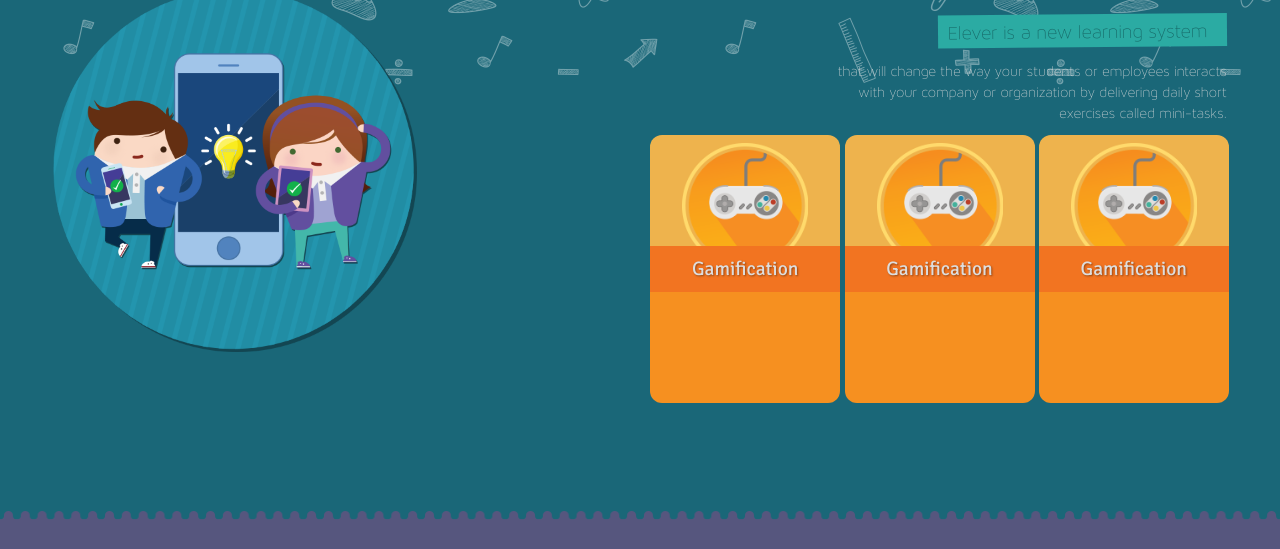
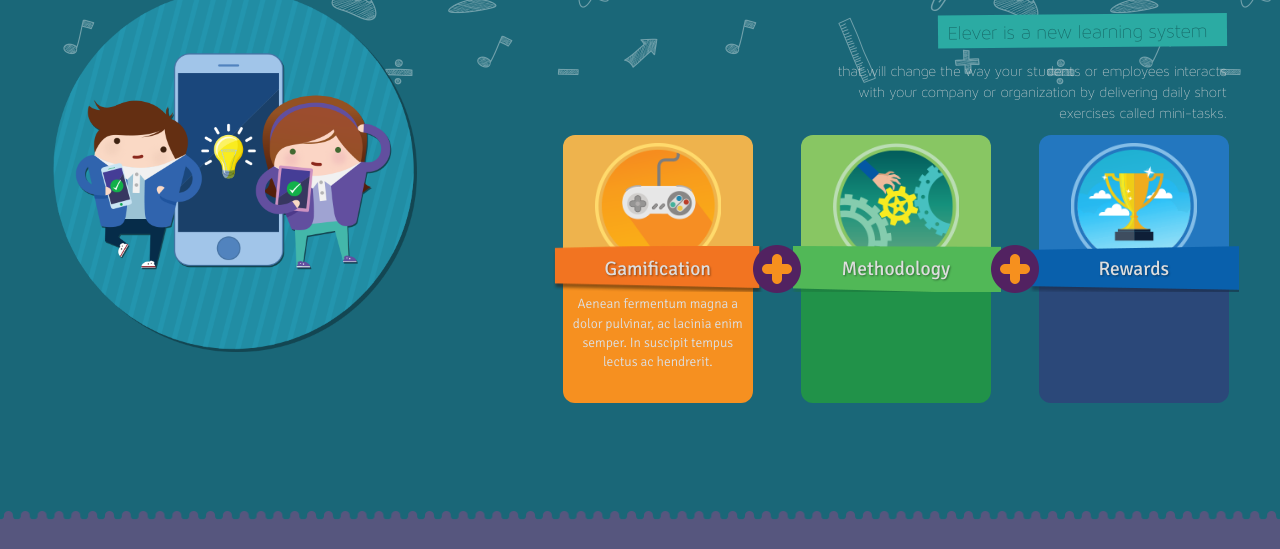
Before and after one commit to altusforge/altusforge.github.io, a website: page index.html in a window 1280 px wide. Shown: the part 249-798 px from the top of the page. Drawn offline with Linux system fonts and the light colour scheme.

Commit message:
udpated cards first page

```diff
--- a/index.html
+++ b/index.html
@@ -79,47 +79,50 @@
           <div>
             <h1>It's all about microeducation</h1>
             <h2>Meet a new education basis</h2>
-            <div class="shaped"><span>Elever is a new learning system</span></div>
+            <div class="shaped">
+              <span>Elever is a new learning system</span>
+            </div>
             <div class="row">
               <div class="col-md-offset-8 col-md-8">
                 <p>that will change the way your students or employees interacts with your company or organization by delivering daily short exercises called mini-tasks.</p>
               </div>
             </div>
             <div class="row">
-              <div class="card yellow">
+              <div class="card-container">
+                <div class="card orange">
                   <div class="top">
-                  <img src="img/ic_page_01_gamification.png"/>
+                    <img src="img/ic_page_01_gamification.png" />
                   </div>
                   <div class="title">
                     Gamification
                   </div>
                   <div class="bottom">
+                    Aenean fermentum magna a dolor pulvinar, ac lacinia enim semper. In suscipit tempus lectus ac hendrerit.
                   </div>
                 </div>
-              <div class="card yellow">
+                <img src="img/ic_plus_page01.png" />
+                <div class="card green">
                   <div class="top">
-                  <img src="img/ic_page_01_gamification.png"/>
+                    <img src="img/ic_page_01_method.png" />
                   </div>
                   <div class="title">
-                  Gamification
+                    Methodology
                   </div>
                   <div class="bottom">
                   </div>
                 </div>
-              <div class="card yellow">
+                <img src="img/ic_plus_page01.png" />
+                <div class="card blue">
                   <div class="top">
-                  <img src="img/ic_page_01_gamification.png"/>
+                    <img src="img/ic_page_01_rewards.png" />
                   </div>
                   <div class="title">
-                  Gamification
+                    Rewards
                   </div>
                   <div class="bottom">
                   </div>
                 </div>
-              <!--<div class="card green">
               </div>
-              <div class="card blue">
-              </div>-->
             </div>
           </div>
         </div>
--- a/less/cards.less
+++ b/less/cards.less
@@ -2,6 +2,15 @@
 @card-title-height: 46px;
 @card-title-top: @card-title-height / 2;
 
+
+.card-container {
+  .flex-display();
+  .flex-direction(row);
+  .justify-content(flex-end);
+  img {
+    z-index: 100;
+  }
+}
 
 .card {
   background-repeat: no-repeat;
@@ -11,28 +20,33 @@
   position: relative;
   font-family: @font-family-elever;
   font-weight: 300;
+  text-align: center;
+
 
   .top {
     height: 50%;
     border-top-left-radius: @card-border-radius;
     border-top-right-radius: @card-border-radius;
-    text-align: center;
     background: #eeb34d;
     padding-top:8px;
   }
 
   .title {
-    text-align: center;
     position: absolute;
     left:0;
     right:0;
     top: ~"calc(50% - @{card-title-top})";
-    background: #f27421;
     line-height: @card-title-height;
     z-index: 10;
     font-weight: 400;
     font-size: 1.3em;
     text-shadow: 1px 1px 2px rgba(0,0,0,0.4);
+    margin-left: -10px;
+    margin-right: -10px;
+    background: url(../img/bg_orange_stripe_drop.png);
+    background-repeat: no-repeat;
+    background-position: center;
+    background-size: cover;
   }
 
   .bottom {
@@ -45,17 +59,32 @@
     border-bottom-right-radius: @card-border-radius;
     background: #f69020;
     z-index: 1;
+    font-size: 0.9em;
+    padding: 25px 5px 4px;
 
   }
 
-  /*&.yellow {
-    background-image: url(../img/bg_yellow_card.png);
-  }
   &.green {
-    background-image: url(../img/bg_green_card.png);
+    .top {
+      background-color: #88c663
+    }
+    .title {
+      background: url(../img/bg_green_stripe_drop.png);
+    }
+    .bottom {
+      background-color: #219249
+    }
   }
   &.blue {
-    background-image: url(../img/bg_blue_card.png);
+    .top {
+      background-color: #2377bf
+    }
+    .title {
+      background: url(../img/bg_blue_stripe_drop.png);
+    }
+    .bottom {
+      background-color: #2b4879
+    }
   }
   &.aqua {
     background-image: url(../img/bg_aqua_card.png);
@@ -65,5 +94,5 @@
   }
   &.lightblue {
     background-image: url(../img/bg_lightblue_card.png);
-  }*/
+  }
 }
```
Also changed, not shown: css/elever.css, img/bg_aqua_stripe_drop.png (added), img/bg_blue_card_short.png (added), img/bg_blue_stripe_drop.png (added), img/bg_green_stripe_drop.png (added), img/bg_lightblue_stripe_drop.png (added), img/bg_lightpurple_stripe_drop.png (added), img/bg_orange_freee.png (added), img/bg_orange_stripe_drop.png (added), img/bg_purple_card_short.png (added), img/bg_purple_stripe_drop.png (added), img/ic_plus_page02.png (added). Lines whose indentation alone changed are shown as unchanged.
